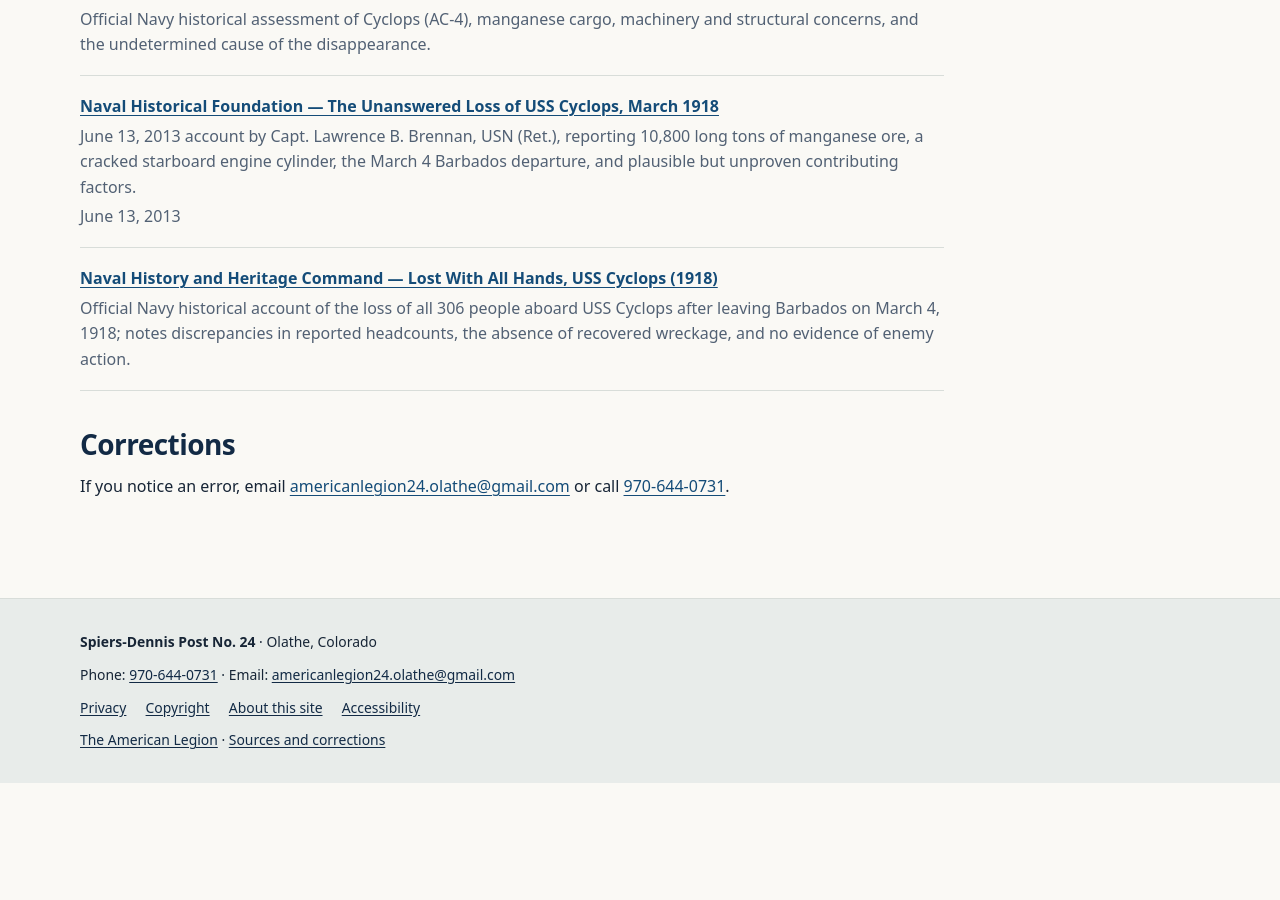
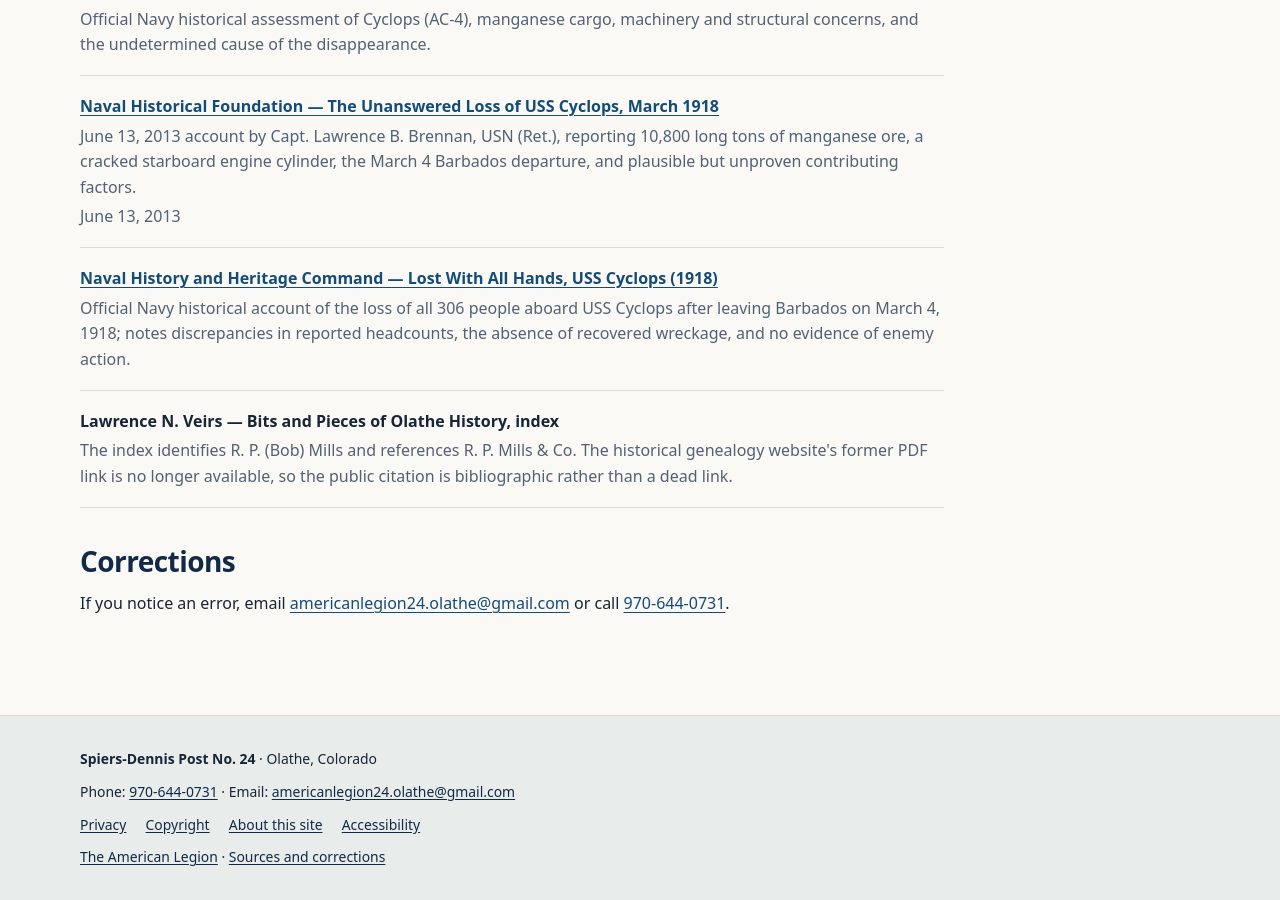
Before and after one commit to SPIERS-DENNIS-POST/spiers-dennis-post.github.io, a Jekyll site: the page built from sources/index.md, in a window 1280 px wide and 900 px high, scrolled down 1805 px. Built offline with Jekyll 4.4.1, drawn with Linux system fonts in a browser that asks for light colours; before the commit the page ends 2588 px from its top, so only the background shows below that.

Commit message:
Identify Olathe businessman R. P. Bob Mills in clubhouse history

```diff
--- a/_data/sources.yml
+++ b/_data/sources.yml
@@ -62,3 +62,6 @@
   title: Naval History and Heritage Command — Lost With All Hands, USS Cyclops (1918)
   url: https://www.history.navy.mil/content/history/nhhc/about-us/leadership/director/directors-corner/h-grams/h-gram-060/h-060-2.html
   details: Official Navy historical account of the loss of all 306 people aboard USS Cyclops after leaving Barbados on March 4, 1918; notes discrepancies in reported headcounts, the absence of recovered wreckage, and no evidence of enemy action.
+- id: veirs-olathe-mills
+  title: Lawrence N. Veirs — Bits and Pieces of Olathe History, index
+  details: The index identifies R. P. (Bob) Mills and references R. P. Mills & Co. The historical genealogy website's former PDF link is no longer available, so the public citation is bibliographic rather than a dead link.
--- a/history/index.md
+++ b/history/index.md
@@ -2,7 +2,7 @@
 title: History
 description: Spiers-Dennis American Legion Post 24 in Olathe, Colorado: the World War I servicemen behind our name, our early clubhouse, Veterans Memorial, and charter members.
 permalink: /history/
-source_ids: [coconino-sun-1920, legion-centennial-post24, colorado-freedom-spiers, spiers-oise-aisne, navy-war-dead-dennis, navy-uss-cyclops, olathe-legion-clubhouse-1923, army-oise-aisne-28th, navy-cyclops-assessment, naval-historical-foundation-cyclops, navy-lost-all-hands-1918]
+source_ids: [coconino-sun-1920, legion-centennial-post24, colorado-freedom-spiers, spiers-oise-aisne, navy-war-dead-dennis, navy-uss-cyclops, olathe-legion-clubhouse-1923, army-oise-aisne-28th, navy-cyclops-assessment, naval-historical-foundation-cyclops, navy-lost-all-hands-1918, veirs-olathe-mills]
 references_in_content: true
 ---
 # Our history
@@ -20,7 +20,7 @@
 On **March 4, 1918**, *Cyclops* left Barbados for Baltimore with **306 people aboard**, including Dennis. She disappeared without a distress call. **No one aboard is known to have survived**, and no wreck has ever been found.<sup class="reference"><a href="#reference-navy-lost-all-hands-1918" aria-label="Reference 11">[11]</a></sup> Navy historians have considered whether the dense cargo, engine trouble, and possible structural weaknesses contributed to her loss, but **the cause remains unknown**.<sup class="reference"><a href="#reference-navy-cyclops-assessment" aria-label="Reference 9">[9]</a></sup><sup class="reference"><a href="#reference-naval-historical-foundation-cyclops" aria-label="Reference 10">[10]</a></sup> The Navy officially recorded Dennis's death as **June 14, 1918**, although that was not a known date of sinking.<sup class="reference"><a href="#reference-navy-war-dead-dennis" aria-label="Reference 5">[5]</a></sup>
 ## Our first clubhouse
 In the fall of **1921**, Post 24 was meeting in a rented house on Main Street. Members approved plans for a clubhouse of our own, with an estimated **$2,500 needed for materials and masonry**, but the project nearly stalled because no suitable building site was within the Post's means.<sup class="reference"><a href="#reference-olathe-legion-clubhouse-1923" aria-label="Reference 7">[7]</a></sup>
-The turning point came when **J. D. Cox** announced that Olathe landowner **R. P. Mills** had offered to donate a lot for the building. Members welcomed the offer and formally thanked Mills. With a site available, volunteers contributed construction labor, hauling, and other services to turn the plans into a permanent home for the Post.
+The turning point came when **J. D. Cox** announced that **R. P. “Bob” Mills**, an Olathe businessman and landowner associated with **R. P. Mills & Co.**, had offered to donate a lot for the building.<sup class="reference"><a href="#reference-veirs-olathe-mills" aria-label="Reference 12">[12]</a></sup> Members welcomed the offer and formally thanked Mills. With a site available, volunteers contributed construction labor, hauling, and other services to turn the plans into a permanent home for the Post.
 The clubhouse was completed and dedicated at a district conference on **January 12–13, 1923**.<sup class="reference"><a href="#reference-olathe-legion-clubhouse-1923" aria-label="Reference 7">[7]</a></sup>
 ## Olathe Veterans Memorial
 The Olathe Veterans Memorial stands near our Post hall. In 2004, Post 24 members and the Olathe community built the memorial to honor the service and sacrifice of local veterans.<sup class="reference"><a href="#reference-legion-centennial-post24" aria-label="Reference 2">[2]</a></sup>
@@ -65,5 +65,6 @@
 <li id="reference-navy-cyclops-assessment"><a href="https://www.history.navy.mil/about-us/leadership/director/directors-corner/h-grams/h-gram-016/h-016-4.html">Naval History and Heritage Command: USS Cyclops (H-016-4)</a></li>
 <li id="reference-naval-historical-foundation-cyclops"><a href="https://navyhistory.org/2013/06/unanswered-loss-uss-cyclops-march-1918/">Naval Historical Foundation: The Unanswered Loss of USS Cyclops — March 1918</a></li>
 <li id="reference-navy-lost-all-hands-1918"><a href="https://www.history.navy.mil/content/history/nhhc/about-us/leadership/director/directors-corner/h-grams/h-gram-060/h-060-2.html">Naval History and Heritage Command: Lost With All Hands, USS Cyclops (1918)</a></li>
+<li id="reference-veirs-olathe-mills">Lawrence N. Veirs, <cite>Bits and Pieces of Olathe History</cite>, index entries for “Mills, R. P. (Bob)” and “R. P. Mills & Co.”</li>
 </ol>
 </section>
```
Also changed, not shown: README.md.
